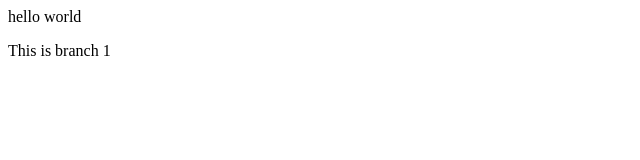
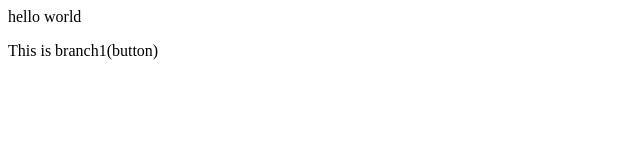
Before and after one commit to Arvind7248/demofile, a plain HTML site: page index.html in a window 1280 px wide. Shown: the full height of the page, 0-640 px from the left. Drawn offline with Linux system fonts and the light colour scheme.

```diff
--- a/index.html
+++ b/index.html
@@ -1,2 +1,2 @@
 <p>hello world</p>
-<p>This is branch 1</p>
+<p>This is branch1(button)</p>
```
